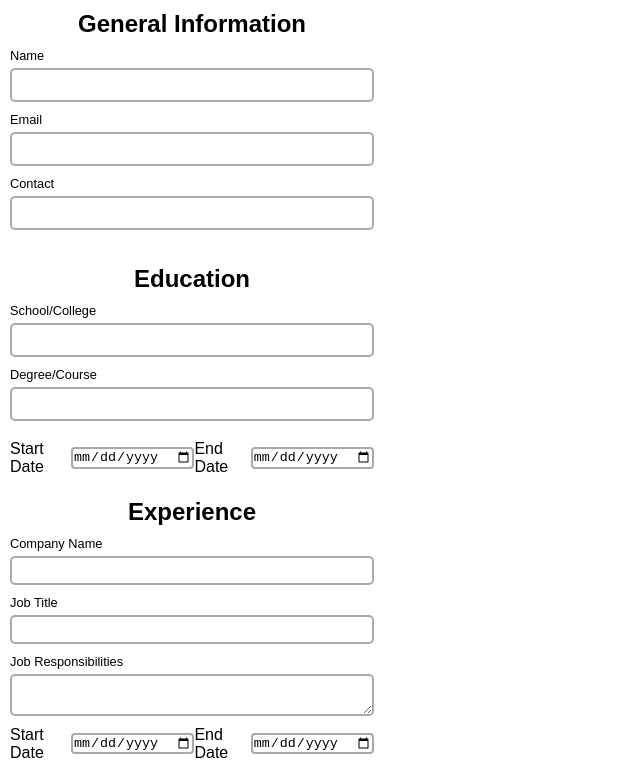
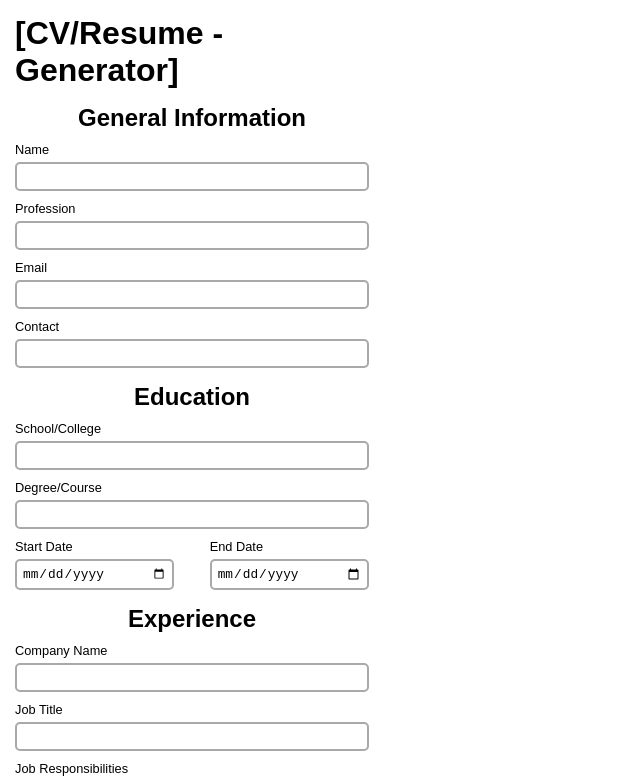
Before and after one commit to amriteshx1/cv-generator, a React (Vite) app in the folder cv-generator/: page / in a window 1280 px wide. Shown: the top 779 px of the page, without its empty margins (0-640 px from the left). Built offline with nearby package versions, Linux system fonts and the light colour scheme.

Commit message:
Some minor tweaks for better synchronization among files

```diff
--- a/cv-generator/src/App.css
+++ /dev/null
@@ -1,71 +0,0 @@
-*{
-    margin: 0;
-    padding: 0;
-    box-sizing: border-box;
-}
-
-.container{
-    height: 100vh;
-    width: 30vw;
-    display: flex;
-    flex-direction: column;
-    align-items: center;
-    justify-content: flex-start;
-    gap: 15px;
-    font-family: sans-serif;
-}
-.ginfo, .einfo, .exinfo{
-    height: 30%;
-    width: 100%;
-    display: flex;
-    flex-direction: column;
-    justify-content: center;
-    align-items: center;
-    gap: 10px;
-    padding: 10px;
-}
-.gdetails, .edetails, .exdetails{
-    height: 28%;
-    width: 100%;
-    display: flex;
-    flex-direction: column;
-    justify-content: flex-start;
-    align-items: center;
-    gap: 5px;
-}
-.gdetails > label, .edetails > label, .exdetails > label{
-    align-self: flex-start;
-    font-size: 1vw;
-    font-family: inherit;
-}
-.gdetails > input, .edetails > input, .exdetails > input, .exdetails > textarea{
-    height: 74%;
-    width: 100%;
-    padding: 5px;
-    font-size: 1vw;
-    border-radius: 5px;
-    appearance: none;
-    border: 2px solid darkgray;
-}
-.date, .date2{
-    height: 100%;
-    width: 100%;
-    display: flex;
-    align-items: center;
-    justify-content: space-between;
-}
-.miniDate1, .miniDate2{
-    display: flex;
-    justify-content: center;
-    align-items: center;
-    gap: 5px;
-}
-.date > label, .date2 > label{
-    font-size: 1vw;
-    font-family: inherit;
-}
-input[type="date"]{
-    appearance: none;
-    border: 2px solid darkgray;
-    border-radius: 4px;
-}
--- a/cv-generator/src/App.jsx
+++ /dev/null
@@ -1,107 +0,0 @@
-import "./App.css";
-
-function GeneralInfo(){
-  return (
-    <div className="ginfo">
-    <h2>General Information</h2>
-
-    <div className="gdetails">
-      <label htmlFor="name">Name</label>
-      <input type="text" name="user-name" id="name" />
-    </div>
-
-    <div className="gdetails">
-      <label htmlFor="email">Email</label>
-      <input type="email" name="user-email" id="email" />
-    </div>
-
-    <div className="gdetails">
-      <label htmlFor="phone">Contact</label>
-      <input type="tel" name="user-phone" id="phone" />
-    </div>
-  </div>
-  )
-}
-
-function Education(){
-  return (
-    <div className="einfo">
-        <h2>Education</h2>
-
-        <div className="edetails">
-          <label htmlFor="school">School/College</label>
-          <input type="text" name="user-school" id="school" />
-        </div>
-
-        <div className="edetails">
-          <label htmlFor="studyTitle">Degree/Course</label>
-          <input type="text" name="user-studyTitle" id="studyTitle" />
-        </div>
-
-        <div className="edetails">
-          <div className="date">
-            <div className="miniDate1">
-            <label htmlFor="startDate">Start Date</label>
-            <input type="date" name="start-date" id="startDate" />
-            </div>
-
-            <div className="miniDate1">
-            <label htmlFor="endDate">End Date</label>
-            <input type="date" name="end-date" id="endDate" />
-            </div>
-          </div>
-        </div>
-      </div>
-  )
-}
-
-function Experience(){
-  return (
-    <div className="exinfo">
-        <h2>Experience</h2>
-
-        <div className="exdetails">
-          <label htmlFor="company">Company Name</label>
-          <input type="text" name="cmp-name" id="company" />
-        </div>
-
-        <div className="exdetails">
-          <label htmlFor="position">Job Title</label>
-          <input type="text" name="cmp-position" id="position" />
-        </div>
-
-        <div className="exdetails">
-          <label htmlFor="responsibilities">Job Responsibilities</label>
-          <textarea id="responsibilities" name="cmp-responsibilities" rows={4} />
-        </div>
-
-        <div className="exdetails">
-          <div className="date2">
-            <div className="miniDate2">
-            <label htmlFor="startDate2">Start Date</label>
-            <input type="date" name="start-date2" id="startDate2" />
-            </div>
-
-            <div className="miniDate2">
-            <label htmlFor="endDate2">End Date</label>
-            <input type="date" name="end-date2" id="endDate2" />
-            </div>
-          </div>
-        </div>
-
-      </div>
-  )
-}
-
-function App() {
-  return(
-    <div className="container">
-      <GeneralInfo />
-      <Education />
-      <Experience />
-    </div>
-
-  )
-}
-
-export default App;
--- a/cv-generator/src/main.jsx
+++ b/cv-generator/src/main.jsx
@@ -1,6 +1,6 @@
 import { StrictMode } from 'react'
 import { createRoot } from 'react-dom/client'
-import App from './App.jsx'
+import App from './components/App.jsx'
 
 createRoot(document.getElementById('root')).render(
   <StrictMode>
--- a/cv-generator/src/styles/App.css
+++ b/cv-generator/src/styles/App.css
@@ -4,12 +4,18 @@
     box-sizing: border-box;
 }
 
+.mainContainer{
+    min-height: 100%;
+    width: 100%;
+    display: flex;
+    gap: 10vw;
+}
 .container{
     min-height: 120vh;
     width: 30vw;
 }
 form{
-    height: 100%;
+    min-height: 100%;
     width: 100%;
     display: flex;
     flex-direction: column;
```
